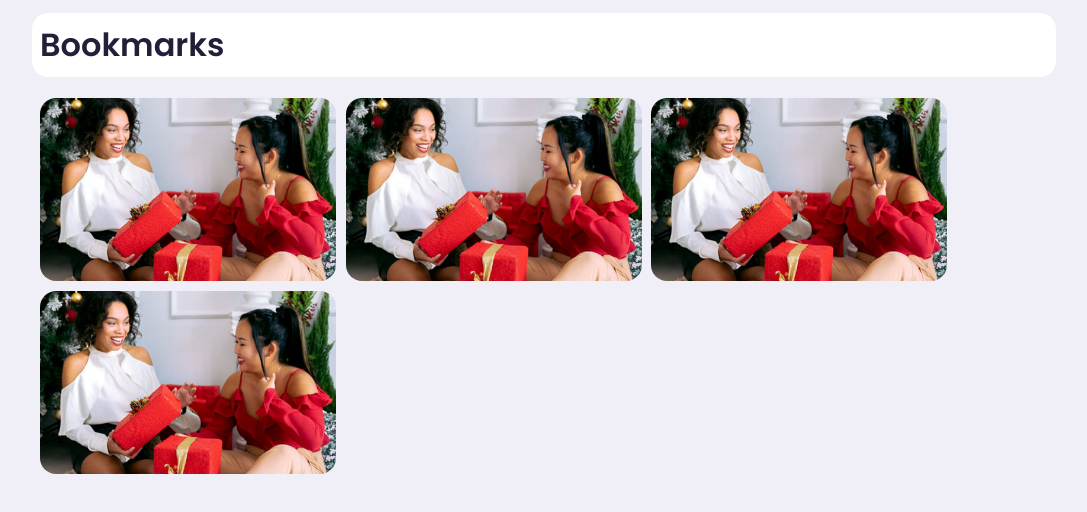
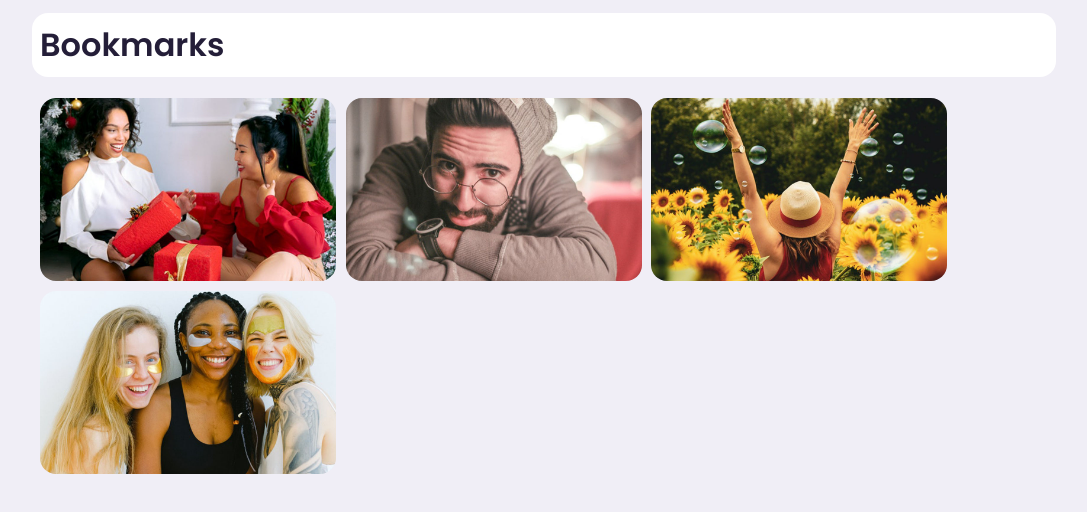
Before and after one commit to 4jay11/social, a React (Create React App) app in the folder frontend/: page /bookmark in a window 1280 px wide. Shown: the top 512 px of the page, without its empty margins (96-1183 px from the left). Built offline with nearby package versions, Linux system fonts and the light colour scheme.

Commit message:
Bookmarks

```diff
--- a/frontend/src/components/Bookmarks.js
+++ b/frontend/src/components/Bookmarks.js
@@ -1,22 +1,50 @@
 import React from "react";
-
 import "./Bookmarks.css";
 import BookmarksTemplate from "./BookmarksTemplate";
 import { assets } from "./images/assets";
+import { users } from "../jsonData/data";
 
 const Bookmarks = () => {
+  // Assuming you want to search for a person by ID, e.g., user_id "1"
+  const searchUserId = "1"; // Change this as needed
+  // all users
+  const allUsers = users;
+  // Find the user by ID
+  const user = users.find((user) => user.user_id === searchUserId);
+
+  // Ensure user exists and has savedPosts
+  const savedPosts = user ? user.savedPosts : [];
+
+  // Filter the user id separately from the savedPosts
+  const savedPostIds = user ? user.savedPosts.map((post) => post.id) : [];
+  console.log(savedPostIds);
+
+  // filter the post bookmarked photo separately from the savedPosts
+  const savedPostBookmarks = user
+    ? user.savedPosts.map((post) => post.bookmarkPhoto)
+    : [];
+  console.log(savedPostBookmarks);
+
+  // Display all the user data using the savedPostsIds from allUser using map
+  const filterdUsers = allUsers.filter((user) =>
+    savedPostIds.includes(user.user_id)
+  );
+  console.log(filterdUsers);
+  // Extract the image_url of the fillterdusers from the posts
+  const filteredImage = filterdUsers.map((user) =>
+    user.posts.map((post) => post.image_url)
+  );
+  console.log(filteredImage);
+
   return (
     <div className="book">
-        <h1 className="bookmarks">Bookmarks</h1>
-        <div className="bookmark">
-        <BookmarksTemplate bookmarkPhoto={assets.feed1}/>
-        <BookmarksTemplate bookmarkPhoto={assets.feed1}/>
-        <BookmarksTemplate bookmarkPhoto={assets.feed1}/>
-        <BookmarksTemplate bookmarkPhoto={assets.feed1}/>
-
-        </div>
+      <h1 className="bookmarks">Bookmarks</h1>
+      <div className="bookmark">
+        {filteredImage.map((image, index) => (
+          <BookmarksTemplate key={index} bookmarkPhoto={image} />
+        ))}
       </div>
-
+    </div>
   );
 };
 
--- a/frontend/src/jsonData/data.js
+++ b/frontend/src/jsonData/data.js
@@ -2,54 +2,72 @@ import {assets} from '../components/images/assets'
 
 export const users = [
   {
-      user_id: "1",
-      username: "john_doe",
-      name: "John Doe",
-      profile_image: assets.profile1,
-      location: "New York, USA",
-      followers_count: 250,
-      following_count: 150,
-      post_count: 8,
-      description: "Photographer and travel enthusiast",
-      is_following: true,
-      profile_visibility: "public",
-      posts_visibility: "public",
-      followers_visibility: "followers_only",
-      following_visibility: "followers_only",
-      posts: [
+    "user_id": "1",
+    "username": "john_doe",
+    "name": "John Doe",
+    "profile_image": assets.profile1,
+    "location": "New York, USA",
+    "followers_count": 250,
+    "following_count": 150,
+    "post_count": 8,
+    "description": "Photographer and travel enthusiast",
+    "is_following": true,
+    "profile_visibility": "public",
+    "posts_visibility": "public",
+    "followers_visibility": "followers_only",
+    "following_visibility": "followers_only",
+    "posts": [
       {
-          post_id: "101",
-          image_url: assets.feed1,
-          caption: "Amazing sunset!",
-          posted_time: "2024-08-16T12:00:00Z",
-          likes: ["1","2", "4", "5","7"],
-          comments: [
+        "post_id": "101",
+        "image_url":assets.feed1,
+        "caption": "Amazing sunset!",
+        "posted_time": "2024-08-16T12:00:00Z",
+        "likes": ["1", "2", "4", "5", "7"],
+        "comments": [
           {
-              user_id: "2",
-              username: "emily_jones",
-              comment: "Stunning view!",
-              commented_time: "2024-08-10T13:00:00Z"
-            }, {
-              user_id: "11",
-              username: "evelyn_clark",
-              comment: "Fantastic outfits!",
-              commented_time: "2024-07-31T15:00:00Z"
+            "user_id": "2",
+            "username": "emily_jones",
+            "comment": "Stunning view!",
+            "commented_time": "2024-08-10T13:00:00Z"
+          },
+          {
+            "user_id": "11",
+            "username": "evelyn_clark",
+            "comment": "Fantastic outfits!",
+            "commented_time": "2024-07-31T15:00:00Z"
           }
         ]
       }
     ],
-      following: ["2", "3","4","5"],
-      followers: ["4", "5"],
-      followRequest: ["2", "3"],
-      stories: [
+    "following": ["2", "3", "4", "5"],
+    "followers": ["4", "5"],
+    "followRequest": ["2", "3"],
+    "stories": [
       {
-          story_id: "201",
-          image_url: assets.profile7,
-          posted_time: "2024-08-10T11:00:00Z",
-          viewed: true
+        "story_id": "201",
+        "image_url": assets.story1,
+        "posted_time": "2024-08-10T11:00:00Z",
+        "viewed": true
       }
     ],
-      savedPosts: ["102", "103" ,"104" ,"105"]
+    "savedPosts": [
+      {
+        "id": "1",
+        "bookmarkPhoto": "101"
+      },
+      {
+        "id": "2",
+        "bookmarkPhoto": "102"
+      },
+      {
+        "id": "3",
+        "bookmarkPhoto": "103"
+      },
+      {
+        "id": "4",
+        "bookmarkPhoto": "104"
+      }
+    ]
   },
     {
       user_id: "2",
```
Lines whose indentation alone changed are shown as unchanged.
